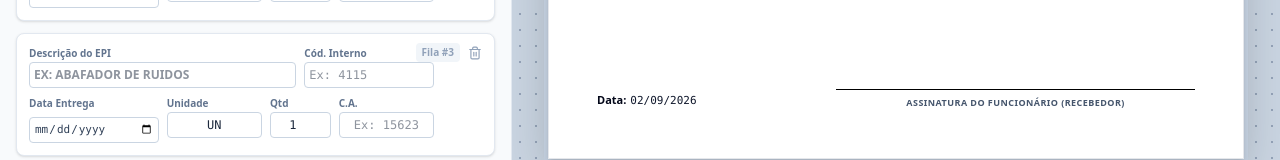
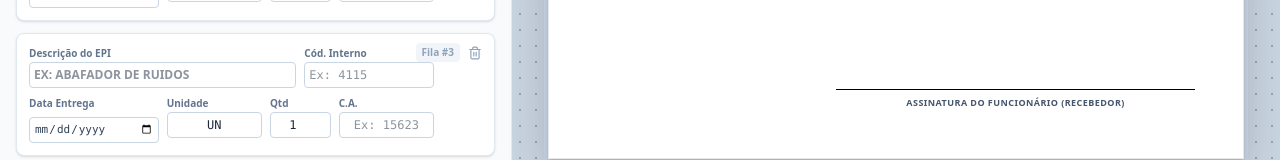
Before and after one commit to AlexandreRego/Editar_Ficha_EPI, a React (Vite) app in the folder editor_ficha/: page / in a window 1280 px wide. Shown: the part 1118-1278 px from the top of the page. Built offline with nearby package versions, Linux system fonts and the light colour scheme.

Commit message:
Tentando novamente retirar a data do pdf

```diff
--- a/editor_ficha/src/components/EPIDocument.tsx
+++ b/editor_ficha/src/components/EPIDocument.tsx
@@ -17,17 +17,7 @@ const formatDateBR = (dateStr: string) => {
   return dateStr;
 };
 
-// Helper to get local date string (YYYY-MM-DD) safely avoiding timezone shifts
-const getLocalDateString = () => {
-  const d = new Date();
-  const year = d.getFullYear();
-  const month = String(d.getMonth() + 1).padStart(2, '0');
-  const day = String(d.getDate()).padStart(2, '0');
-  return `${year}-${month}-${day}`;
-};
-
 export const EPIDocument: React.FC<EPIDocumentProps> = ({ declaration, customLogo = null }) => {
-  const todayStr = getLocalDateString();
   const tableRowsCount = Math.max(4, declaration.items.length);
   const rows = Array.from({ length: tableRowsCount }).map((_, index) => {
     return declaration.items[index] || null;
@@ -220,13 +210,7 @@ export const EPIDocument: React.FC<EPIDocumentProps> = ({ declaration, customLog
       </div>
 
       {/* Footer Signature Section */}
-      <div className="mt-8 pt-4 flex flex-row items-end justify-between text-[11px]">
-        <div>
-          <span className="font-bold text-slate-950">Data:</span>
-          <span className="font-mono text-slate-900 ml-1">
-            {formatDateBR(todayStr)}
-          </span>
-        </div>
+      <div className="mt-8 pt-4 flex flex-row items-end justify-end text-[11px]">
         <div className="w-[60%] flex flex-col items-center">
           <div className="w-full border-b border-black h-1"></div>
           <span className="text-[9px] uppercase font-bold text-slate-600 mt-1.5 text-center tracking-wider">
```
